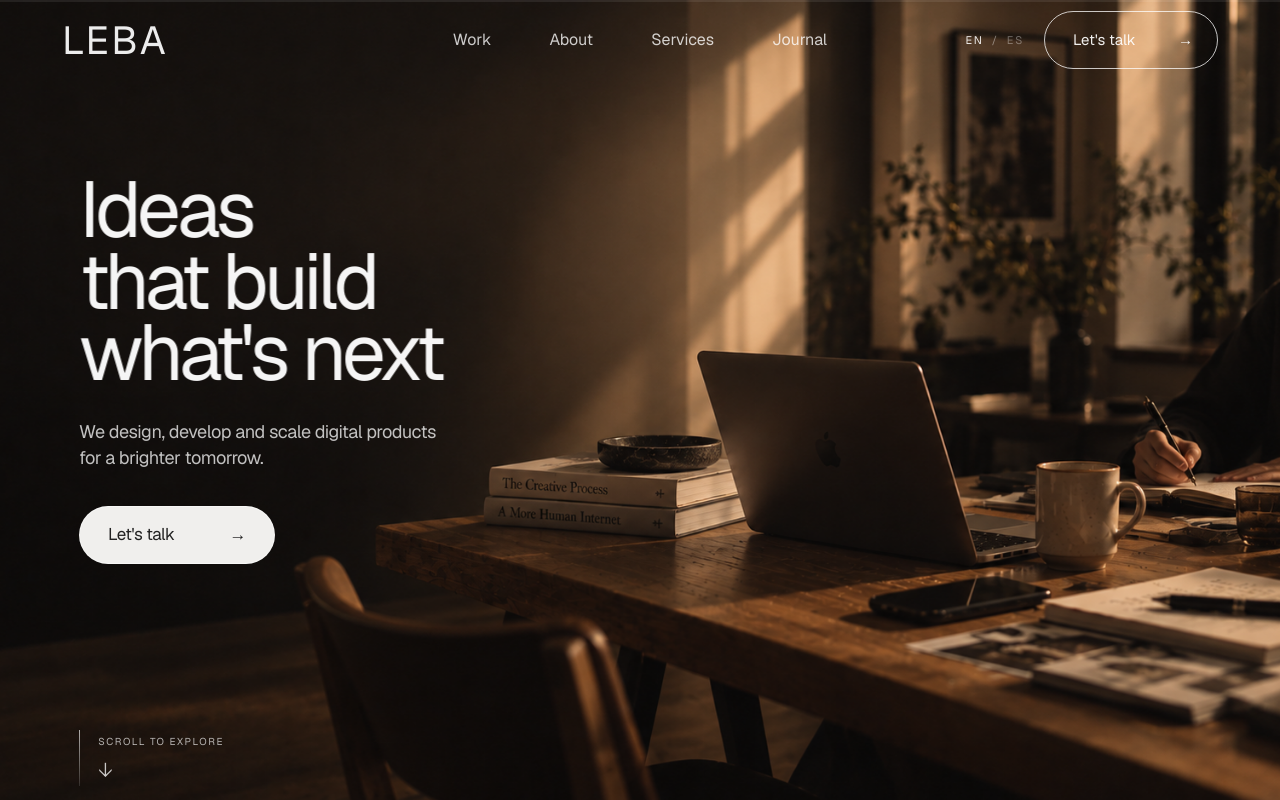
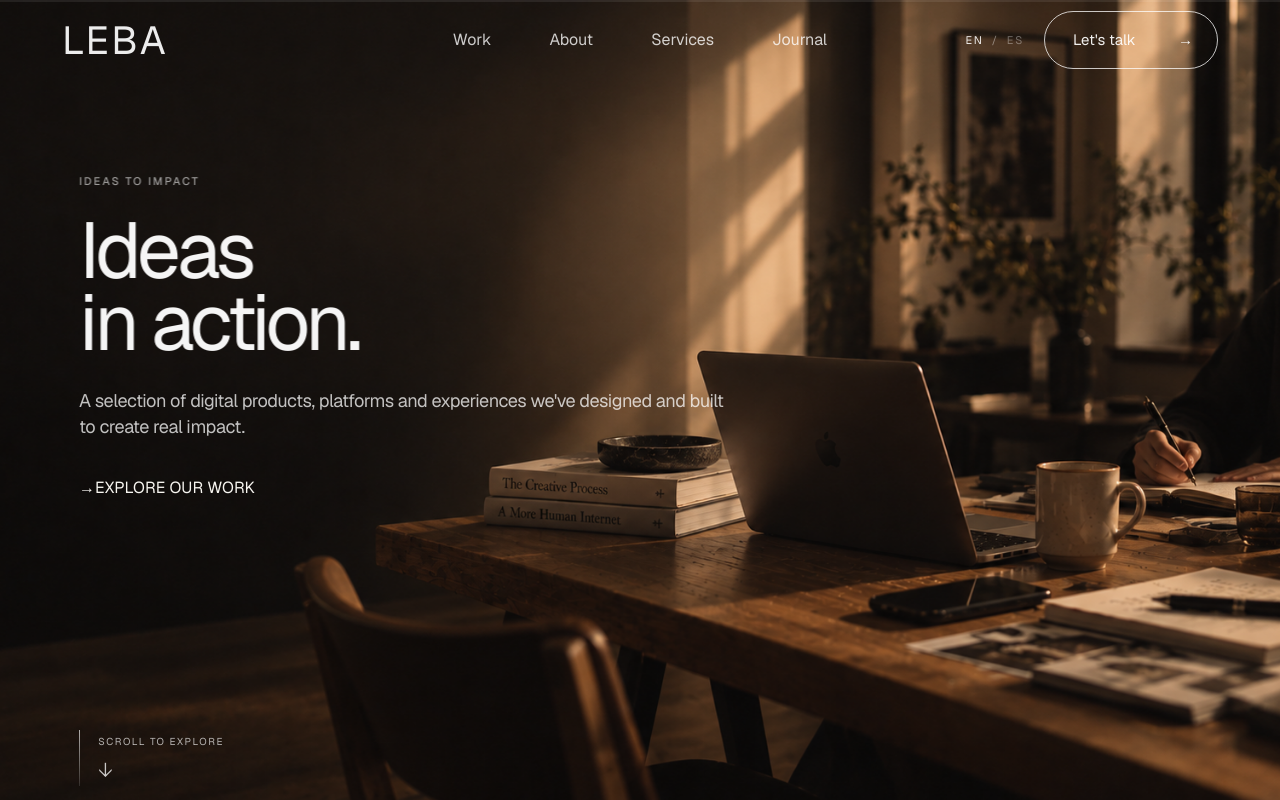
Before and after one commit to NicolasLlanos8799/weareleba, a Next.js app: page / in a window 1280 px wide. Shown: the top 800 px of the page. Built offline with nearby package versions, Linux system fonts and the light colour scheme.

Commit message:
Redesign homepage hero copy and CTA to match new hero direction

```diff
--- a/components/sections/Hero.tsx
+++ b/components/sections/Hero.tsx
@@ -5,15 +5,17 @@ import { HeroReferenceVisual } from "@/components/hero/HeroReferenceVisual";
 
 const copy = {
   en: {
-    title: <>Ideas<br />that build<br />what&apos;s next</>,
-    body: <>We design, develop and scale digital products<br />for a brighter tomorrow.</>,
-    talk: "Let's talk",
+    eyebrow: "IDEAS TO IMPACT",
+    title: <>Ideas<br />in action<span className="hero-title-dot">.</span></>,
+    body: <>A selection of digital products, platforms and experiences we&apos;ve designed and built to create real impact.</>,
+    explore: "EXPLORE OUR WORK",
     scroll: "SCROLL TO EXPLORE",
   },
   es: {
-    title: <>Ideas<br />que construyen<br />lo que viene</>,
-    body: <>Diseñamos, desarrollamos y hacemos crecer productos digitales<br />para construir un mañana mejor.</>,
-    talk: "Hablemos",
+    eyebrow: "IDEAS TO IMPACT",
+    title: <>Ideas<br />en acción<span className="hero-title-dot">.</span></>,
+    body: <>Una selección de productos, plataformas y experiencias digitales que hemos diseñado y construido para generar un impacto real.</>,
+    explore: "EXPLORAR NUESTRO TRABAJO",
     scroll: "DESLIZA PARA EXPLORAR",
   },
 };
@@ -25,17 +27,27 @@ export function Hero() {
   return (
     <section id="top" className={`hero hero-cinematic language-${language}`} aria-labelledby="hero-title">
       <HeroReferenceVisual />
+
       <div className="hero-content">
         <div className="hero-copy-cinematic">
+          <p className="hero-eyebrow technical" data-reveal="left">{content.eyebrow}</p>
           <h1 id="hero-title" className="hero-title" data-reveal="left">{content.title}</h1>
           <p className="hero-body motion-stagger-1" data-reveal>{content.body}</p>
+
           <div className="hero-actions motion-stagger-2" data-reveal>
-            <a className="button-primary focusable" href="#contact"><span>{content.talk}</span><span aria-hidden="true">→</span></a>
+            <a className="hero-work-link focusable" href="/work">
+              <span className="hero-work-icon" aria-hidden="true">→</span>
+              <span>{content.explore}</span>
+            </a>
           </div>
         </div>
+
         <div className="hero-scroll-cue" aria-hidden="true">
           <span className="hero-scroll-line" />
-          <div><span className="technical">{content.scroll}</span><span className="hero-scroll-arrow">↓</span></div>
+          <div>
+            <span className="technical">{content.scroll}</span>
+            <span className="hero-scroll-arrow">↓</span>
+          </div>
         </div>
       </div>
     </section>
```
